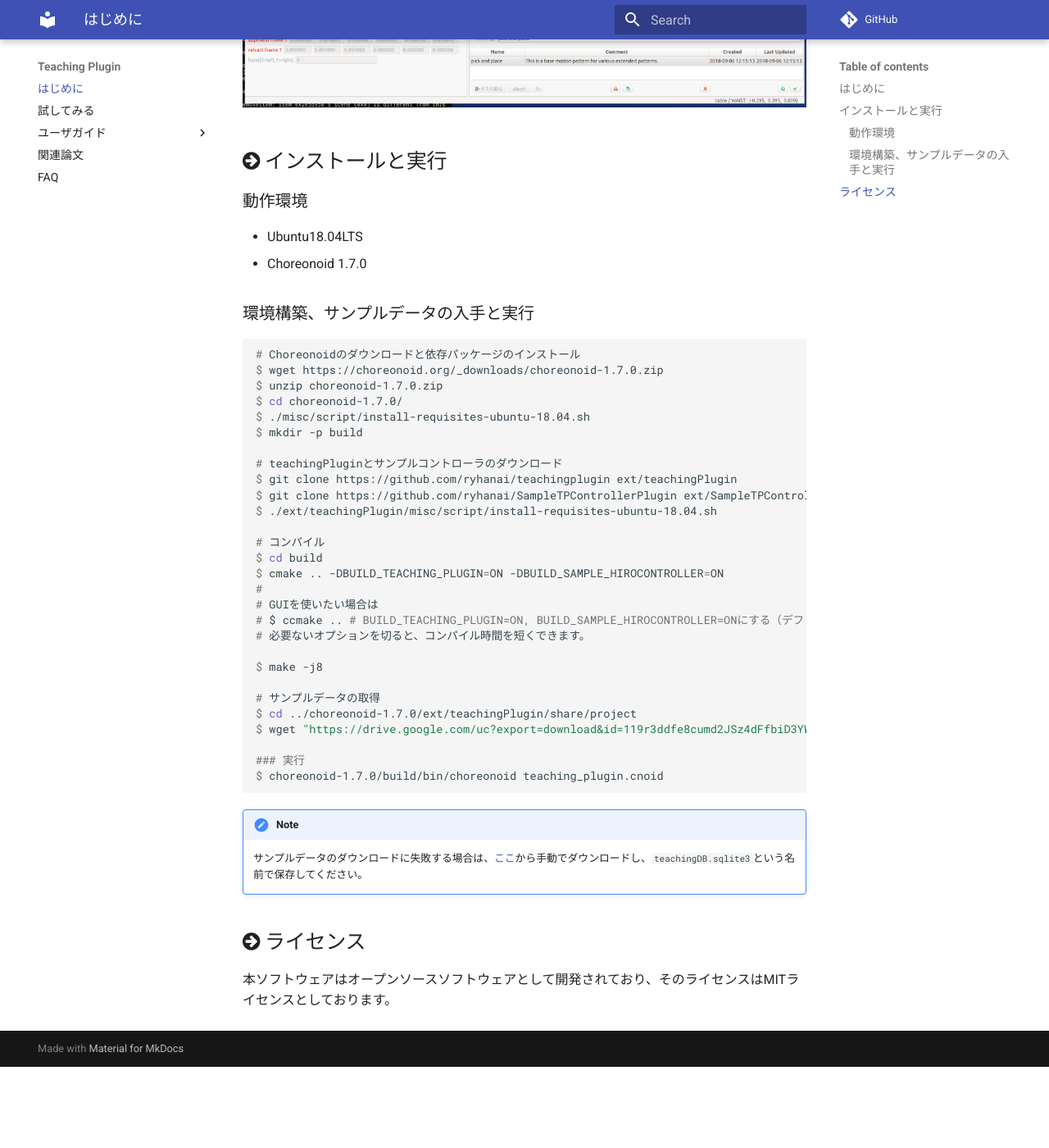
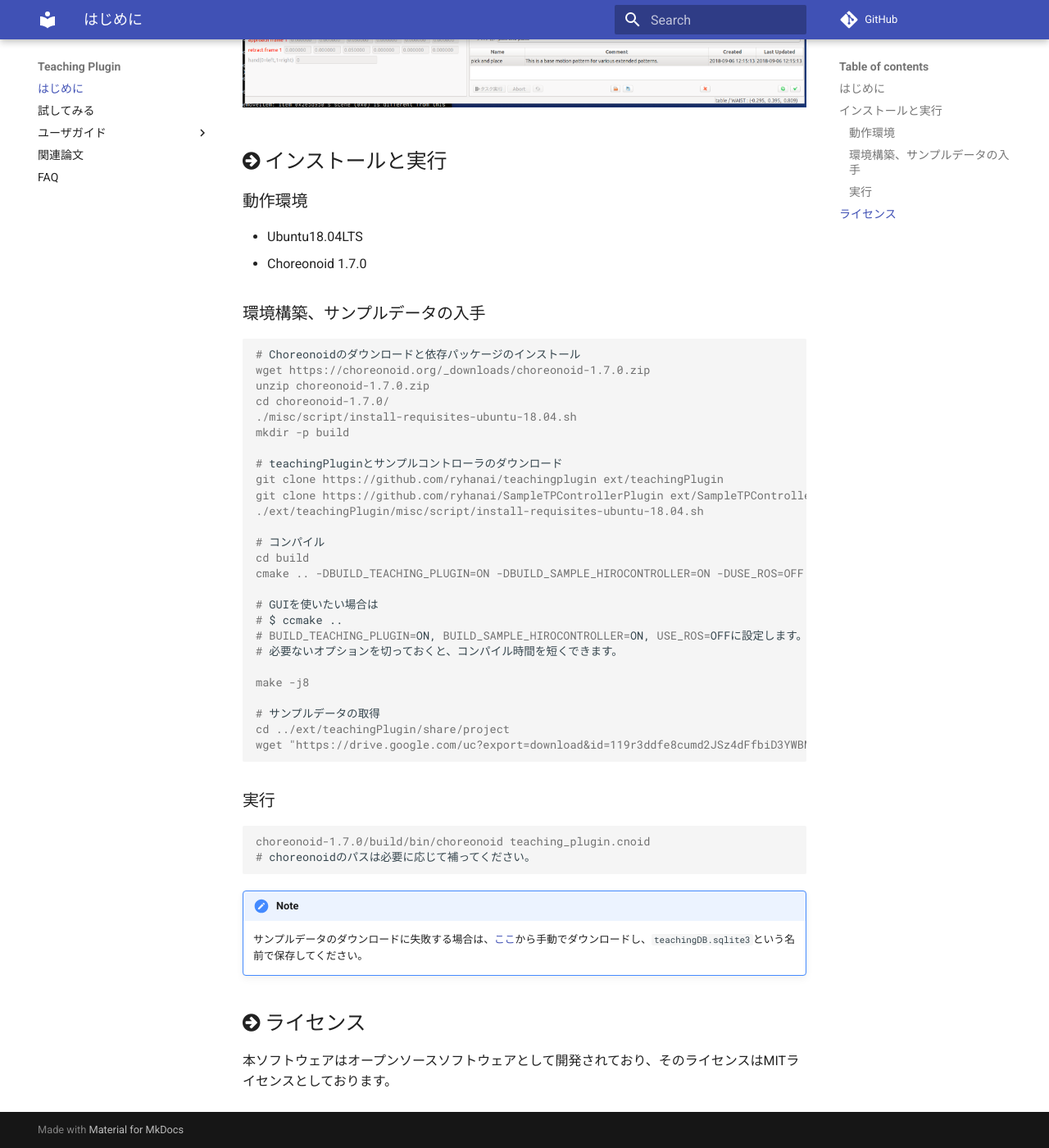
Before and after one commit to ryhanai/teachingplugin_doc, an MkDocs documentation site: the page built from docs/index.md, in a window 1280 px wide and 1400 px high, scrolled down 759 px. Shown: the whole window at 82% size. Built offline with MkDocs 1.6.1 and Material for MkDocs 9.7.7, drawn with Linux system fonts in a browser that asks for light colours; nearby versions of some CDN libraries; comment, search, counter and statistics services are not loaded; before the commit the page ends 2060 px from its top, so only the background shows below that.

````diff
--- a/docs/index.md
+++ b/docs/index.md
@@ -21,37 +21,41 @@ teachingPluginはロボットの教示ソフトウェアの一種です。あら
 * Ubuntu18.04LTS
 * Choreonoid 1.7.0
 
-### 環境構築、サンプルデータの入手と実行
+### 環境構築、サンプルデータの入手
 
 ```console
 # Choreonoidのダウンロードと依存パッケージのインストール
-$ wget https://choreonoid.org/_downloads/choreonoid-1.7.0.zip
-$ unzip choreonoid-1.7.0.zip
-$ cd choreonoid-1.7.0/
-$ ./misc/script/install-requisites-ubuntu-18.04.sh
-$ mkdir -p build
+wget https://choreonoid.org/_downloads/choreonoid-1.7.0.zip
+unzip choreonoid-1.7.0.zip
+cd choreonoid-1.7.0/
+./misc/script/install-requisites-ubuntu-18.04.sh
+mkdir -p build
 
 # teachingPluginとサンプルコントローラのダウンロード
-$ git clone https://github.com/ryhanai/teachingplugin ext/teachingPlugin
-$ git clone https://github.com/ryhanai/SampleTPControllerPlugin ext/SampleTPControllerPlugin
-$ ./ext/teachingPlugin/misc/script/install-requisites-ubuntu-18.04.sh
+git clone https://github.com/ryhanai/teachingplugin ext/teachingPlugin
+git clone https://github.com/ryhanai/SampleTPControllerPlugin ext/SampleTPControllerPlugin
+./ext/teachingPlugin/misc/script/install-requisites-ubuntu-18.04.sh
 
 # コンパイル
-$ cd build
-$ cmake .. -DBUILD_TEACHING_PLUGIN=ON -DBUILD_SAMPLE_HIROCONTROLLER=ON
-#
+cd build
+cmake .. -DBUILD_TEACHING_PLUGIN=ON -DBUILD_SAMPLE_HIROCONTROLLER=ON -DUSE_ROS=OFF
+
 # GUIを使いたい場合は
-# $ ccmake .. # BUILD_TEACHING_PLUGIN=ON, BUILD_SAMPLE_HIROCONTROLLER=ONにする（デフォルトでON）
-# 必要ないオプションを切ると、コンパイル時間を短くできます。
+# $ ccmake ..
+# BUILD_TEACHING_PLUGIN=ON, BUILD_SAMPLE_HIROCONTROLLER=ON, USE_ROS=OFFに設定します。
+# 必要ないオプションを切っておくと、コンパイル時間を短くできます。
 
-$ make -j8
+make -j8
 
 # サンプルデータの取得
-$ cd ../choreonoid-1.7.0/ext/teachingPlugin/share/project
-$ wget "https://drive.google.com/uc?export=download&id=119r3ddfe8cumd2JSz4dFfbiD3YWBMfKd" -O teachingDB.sqlite3
+cd ../ext/teachingPlugin/share/project
+wget "https://drive.google.com/uc?export=download&id=119r3ddfe8cumd2JSz4dFfbiD3YWBMfKd" -O teachingDB.sqlite3
+```
 
 ### 実行
-$ choreonoid-1.7.0/build/bin/choreonoid teaching_plugin.cnoid
+```console
+choreonoid-1.7.0/build/bin/choreonoid teaching_plugin.cnoid
+# choreonoidのパスは必要に応じて補ってください。
 ```
 
 !!!Note
````
